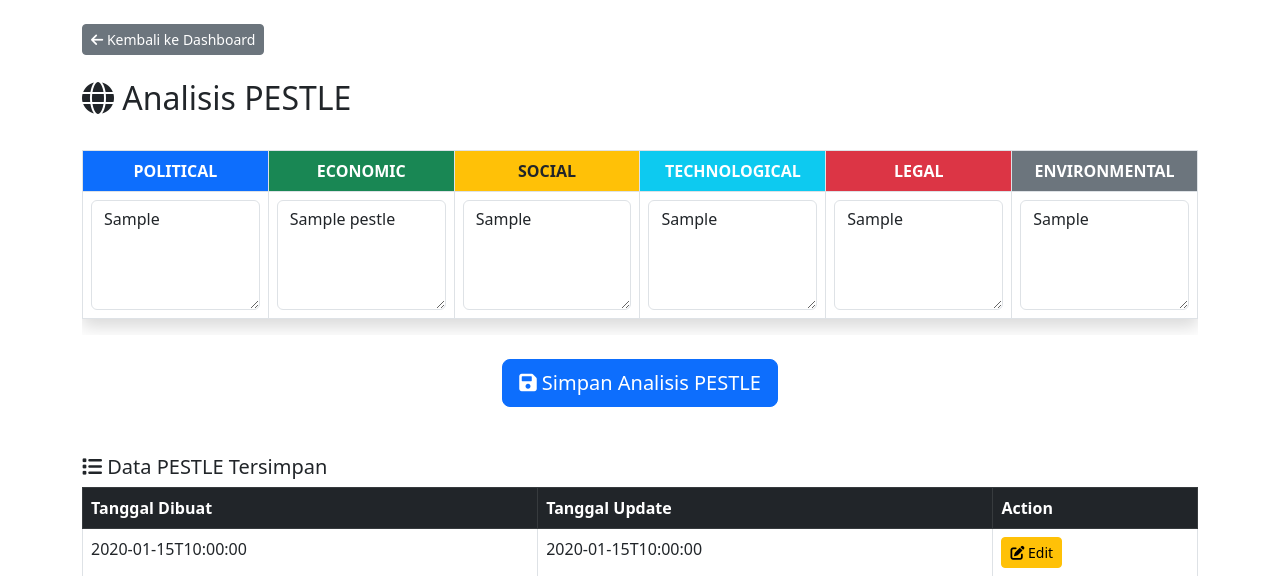
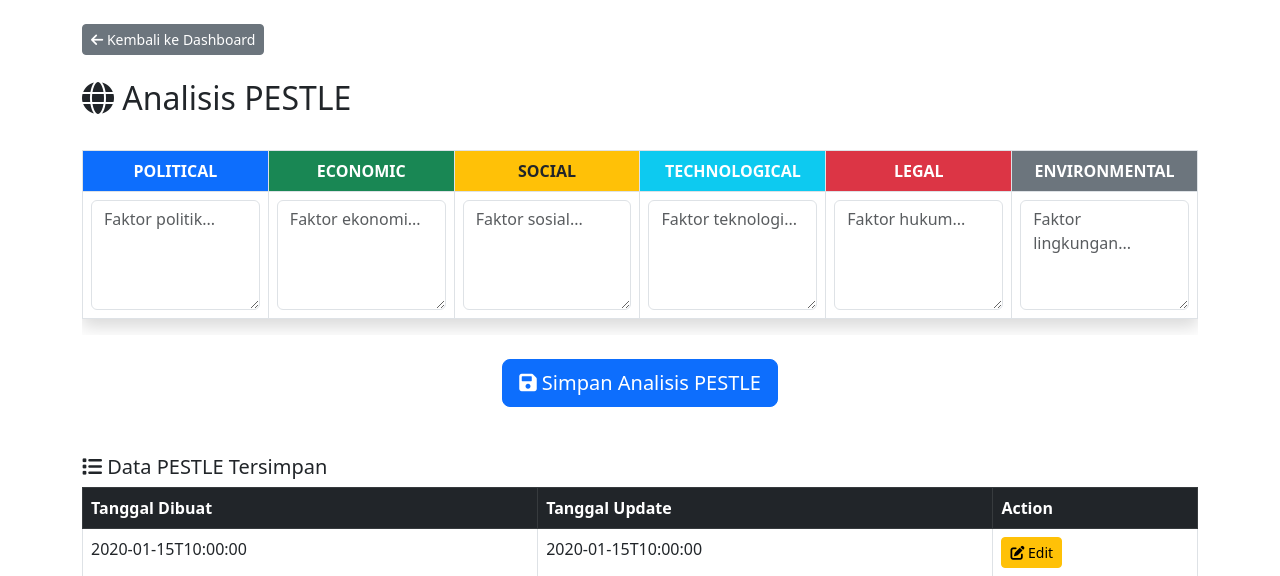
Before and after one commit to rndsupersub/rnd-app, a Flask app: page /pestle in a window 1280 px wide. Shown: the part 56-632 px from the top of the page. Run offline with Flask 3, Linux system fonts and the light colour scheme; a user stored in the database is signed in; tables that the repository leaves empty hold one stand-in row (values such as "Sample post"); lists and menus that the app fills with data are empty; some libraries are stand-ins or nearby versions.

Commit message:
fix: allow multiple SWOT/PESTLE/BMC data and clear form after save

```diff
--- a/routes.py
+++ b/routes.py
@@ -153,7 +153,7 @@ def download_file(project_id):
         return redirect(url_for('routes.view_project', project_id=project.id))
     return send_file(project.file_path, as_attachment=True)
 
-# ==================== CRUD SWOT (DIPERBAIKI) ====================
+# ==================== CRUD SWOT (BISA BANYAK DATA) ====================
 @routes_bp.route('/swot', methods=['GET', 'POST'])
 @login_required
 def swot():
@@ -164,36 +164,24 @@ def swot():
             opportunities = request.form.get('opportunities')
             threats = request.form.get('threats')
 
-            swot_data = SWOT.query.filter_by(user_id=current_user.id).first()
-
-            if swot_data:
-                swot_data.strengths = strengths
-                swot_data.weaknesses = weaknesses
-                swot_data.opportunities = opportunities
-                swot_data.threats = threats
-                flash('Data SWOT berhasil diupdate!', 'success')
-            else:
-                new_swot = SWOT(
-                    strengths=strengths,
-                    weaknesses=weaknesses,
-                    opportunities=opportunities,
-                    threats=threats,
-                    user_id=current_user.id
-                )
-                db.session.add(new_swot)
-                flash('Data SWOT berhasil disimpan!', 'success')
-
+            new_swot = SWOT(
+                strengths=strengths,
+                weaknesses=weaknesses,
+                opportunities=opportunities,
+                threats=threats,
+                user_id=current_user.id
+            )
+            db.session.add(new_swot)
             db.session.commit()
+            flash('Data SWOT berhasil disimpan!', 'success')
         except Exception as e:
             print(f"ERROR SWOT: {e}")
             flash(f'Terjadi kesalahan: {e}', 'danger')
 
         return redirect(url_for('routes.swot'))
 
-    swot_data = SWOT.query.filter_by(user_id=current_user.id).first()
     swot_list = SWOT.query.filter_by(user_id=current_user.id).all()
 
-    # Ubah ke dictionary agar bisa di-json
     swot_list_json = []
     for item in swot_list:
         swot_list_json.append({
@@ -206,9 +194,9 @@ def swot():
             'updated_at': item.updated_at.isoformat() if item.updated_at else None
         })
 
-    return render_template('swot.html', swot=swot_data, swot_list_json=swot_list_json)
+    return render_template('swot.html', swot=None, swot_list_json=swot_list_json)
 
-# ==================== CRUD PESTLE (DIPERBAIKI) ====================
+# ==================== CRUD PESTLE (BISA BANYAK DATA) ====================
 @routes_bp.route('/pestle', methods=['GET', 'POST'])
 @login_required
 def pestle():
@@ -221,40 +209,26 @@ def pestle():
             legal = request.form.get('legal')
             environmental = request.form.get('environmental')
 
-            pestle_data = PESTLE.query.filter_by(user_id=current_user.id).first()
-
-            if pestle_data:
-                pestle_data.political = political
-                pestle_data.economic = economic
-                pestle_data.social = social
-                pestle_data.technological = technological
-                pestle_data.legal = legal
-                pestle_data.environmental = environmental
-                flash('Data PESTLE berhasil diupdate!', 'success')
-            else:
-                new_pestle = PESTLE(
-                    political=political,
-                    economic=economic,
-                    social=social,
-                    technological=technological,
-                    legal=legal,
-                    environmental=environmental,
-                    user_id=current_user.id
-                )
-                db.session.add(new_pestle)
-                flash('Data PESTLE berhasil disimpan!', 'success')
-
+            new_pestle = PESTLE(
+                political=political,
+                economic=economic,
+                social=social,
+                technological=technological,
+                legal=legal,
+                environmental=environmental,
+                user_id=current_user.id
+            )
+            db.session.add(new_pestle)
             db.session.commit()
+            flash('Data PESTLE berhasil disimpan!', 'success')
         except Exception as e:
             print(f"ERROR PESTLE: {e}")
             flash(f'Terjadi kesalahan: {e}', 'danger')
 
         return redirect(url_for('routes.pestle'))
 
-    pestle_data = PESTLE.query.filter_by(user_id=current_user.id).first()
     pestle_list = PESTLE.query.filter_by(user_id=current_user.id).all()
 
-    # Ubah ke dictionary agar bisa di-json
     pestle_list_json = []
     for item in pestle_list:
         pestle_list_json.append({
@@ -269,9 +243,9 @@ def pestle():
             'updated_at': item.updated_at.isoformat() if item.updated_at else None
         })
 
-    return render_template('pestle.html', pestle=pestle_data, pestle_list_json=pestle_list_json)
+    return render_template('pestle.html', pestle=None, pestle_list_json=pestle_list_json)
 
-# ==================== CRUD BMC (DIPERBAIKI) ====================
+# ==================== CRUD BMC (BISA BANYAK DATA) ====================
 @routes_bp.route('/bmc', methods=['GET', 'POST'])
 @login_required
 def bmc():
@@ -287,46 +261,29 @@ def bmc():
             cost_structure = request.form.get('cost_structure')
             revenue_streams = request.form.get('revenue_streams')
 
-            bmc_data = BMC.query.filter_by(user_id=current_user.id).first()
-
-            if bmc_data:
-                bmc_data.key_partners = key_partners
-                bmc_data.key_activities = key_activities
-                bmc_data.key_resources = key_resources
-                bmc_data.value_proposition = value_proposition
-                bmc_data.customer_relationships = customer_relationships
-                bmc_data.channels = channels
-                bmc_data.customer_segments = customer_segments
-                bmc_data.cost_structure = cost_structure
-                bmc_data.revenue_streams = revenue_streams
-                flash('Data BMC berhasil diupdate!', 'success')
-            else:
-                new_bmc = BMC(
-                    key_partners=key_partners,
-                    key_activities=key_activities,
-                    key_resources=key_resources,
-                    value_proposition=value_proposition,
-                    customer_relationships=customer_relationships,
-                    channels=channels,
-                    customer_segments=customer_segments,
-                    cost_structure=cost_structure,
-                    revenue_streams=revenue_streams,
-                    user_id=current_user.id
-                )
-                db.session.add(new_bmc)
-                flash('Data BMC berhasil disimpan!', 'success')
-
+            new_bmc = BMC(
+                key_partners=key_partners,
+                key_activities=key_activities,
+                key_resources=key_resources,
+                value_proposition=value_proposition,
+                customer_relationships=customer_relationships,
+                channels=channels,
+                customer_segments=customer_segments,
+                cost_structure=cost_structure,
+                revenue_streams=revenue_streams,
+                user_id=current_user.id
+            )
+            db.session.add(new_bmc)
             db.session.commit()
+            flash('Data BMC berhasil disimpan!', 'success')
         except Exception as e:
             print(f"ERROR BMC: {e}")
             flash(f'Terjadi kesalahan: {e}', 'danger')
 
         return redirect(url_for('routes.bmc'))
 
-    bmc_data = BMC.query.filter_by(user_id=current_user.id).first()
     bmc_list = BMC.query.filter_by(user_id=current_user.id).all()
 
-    # Ubah ke dictionary agar bisa di-json
     bmc_list_json = []
     for item in bmc_list:
         bmc_list_json.append({
@@ -344,4 +301,4 @@ def bmc():
             'updated_at': item.updated_at.isoformat() if item.updated_at else None
         })
 
-    return render_template('bmc.html', bmc=bmc_data, bmc_list_json=bmc_list_json)
+    return render_template('bmc.html', bmc=None, bmc_list_json=bmc_list_json)
--- a/templates/pestle.html
+++ b/templates/pestle.html
@@ -30,12 +30,12 @@
             </thead>
             <tbody>
                 <tr>
-                    <td><textarea class="form-control" name="political" rows="4" placeholder="Faktor politik...">{{ pestle.political if pestle else '' }}</textarea></td>
-                    <td><textarea class="form-control" name="economic" rows="4" placeholder="Faktor ekonomi...">{{ pestle.economic if pestle else '' }}</textarea></td>
-                    <td><textarea class="form-control" name="social" rows="4" placeholder="Faktor sosial...">{{ pestle.social if pestle else '' }}</textarea></td>
-                    <td><textarea class="form-control" name="technological" rows="4" placeholder="Faktor teknologi...">{{ pestle.technological if pestle else '' }}</textarea></td>
-                    <td><textarea class="form-control" name="legal" rows="4" placeholder="Faktor hukum...">{{ pestle.legal if pestle else '' }}</textarea></td>
-                    <td><textarea class="form-control" name="environmental" rows="4" placeholder="Faktor lingkungan...">{{ pestle.environmental if pestle else '' }}</textarea></td>
+                    <td><textarea class="form-control" name="political" rows="4" placeholder="Faktor politik..."></textarea></td>
+                    <td><textarea class="form-control" name="economic" rows="4" placeholder="Faktor ekonomi..."></textarea></td>
+                    <td><textarea class="form-control" name="social" rows="4" placeholder="Faktor sosial..."></textarea></td>
+                    <td><textarea class="form-control" name="technological" rows="4" placeholder="Faktor teknologi..."></textarea></td>
+                    <td><textarea class="form-control" name="legal" rows="4" placeholder="Faktor hukum..."></textarea></td>
+                    <td><textarea class="form-control" name="environmental" rows="4" placeholder="Faktor lingkungan..."></textarea></td>
                 </tr>
             </tbody>
         </table>
```
Also changed, not shown: templates/bmc.html (+9 -9 lines), templates/swot.html (+4 -4 lines).
